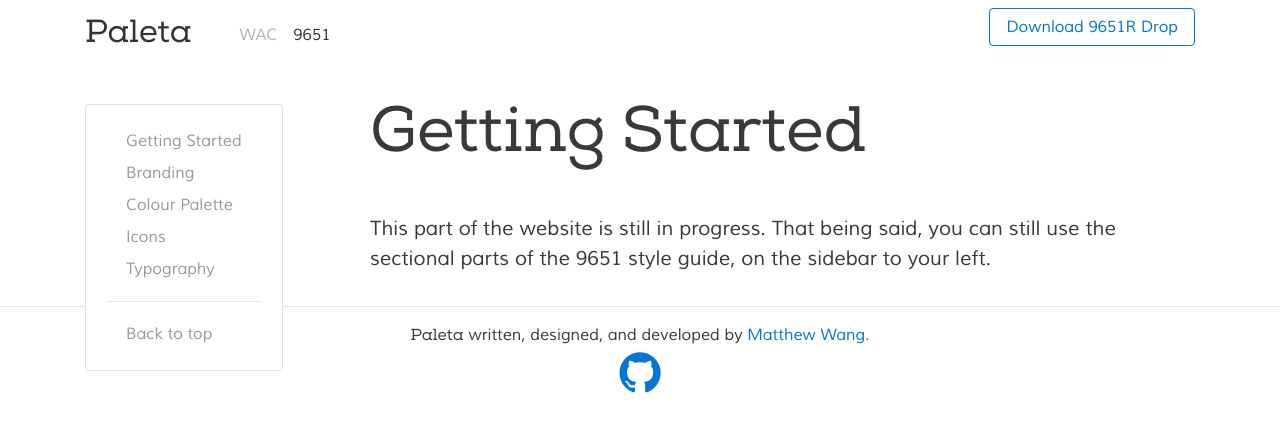
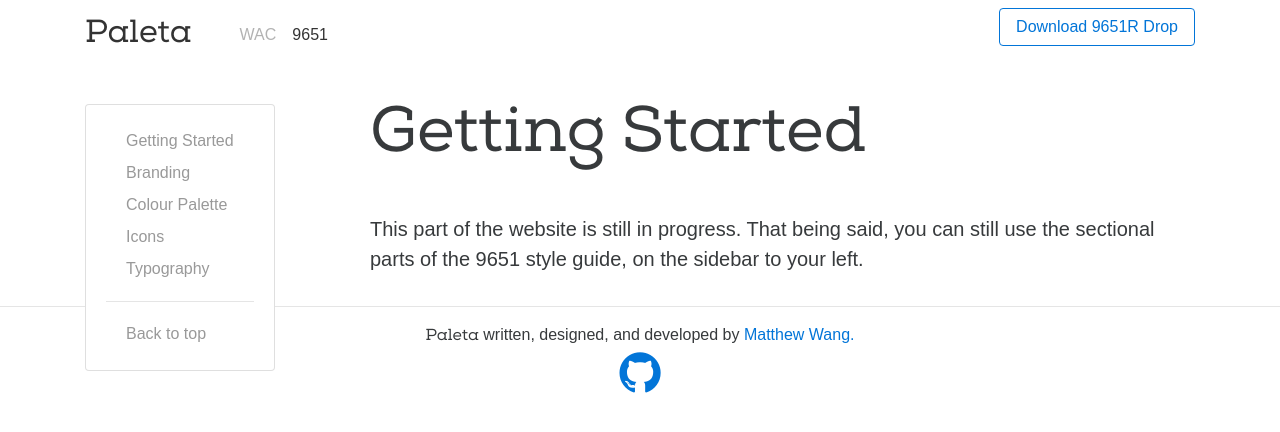
Before and after one commit to malsf21/paleta, a Jekyll site: the page built from _9651r/overview.html, in a window 1280 px wide. Shown: the top 432 px of the page. Built offline with Jekyll 4.4.1, drawn with Linux system fonts in a browser that asks for light colours.

Commit message:
fixes how fonts are defined in css

```diff
--- a/css/style.scss
+++ b/css/style.scss
@@ -8,9 +8,31 @@
 
 // Fonts!
 
-@font-face{
-	font-family: 'Muli';
-	src:url({{site.baseurl}}/fonts/muli/Muli-Regular.ttf);
+@font-face {
+  font-family: 'Muli';
+  font-style: normal;
+	font-weight: 400;
+  src: local('Muli Regular'), local('Muli-Regular'), url({{site.baseurl}}/fonts/muli/Muli-Regular.ttf) format('ttf');
+}
+
+@font-face {
+  font-family: 'Muli';
+  font-style: italic;
+	font-weight: 400;
+  src: local('Muli Italic'), local('Muli-Italic'),  url({{site.baseurl}}/fonts/muli/Muli-Italic.ttf) format('ttf');
+}
+
+@font-face {
+  font-family: 'Muli';
+  font-weight: 700;
+  src: local('Muli Bold'), local('Muli-Bold'), url({{site.baseurl}}/fonts/muli/Muli-Bold.ttf) format('ttf');
+}
+
+@font-face {
+  font-family: 'Muli';
+	font-style: italic;
+  font-weight: 700;
+  src: local('Muli Bold'), local('Muli-BoldItalic'), url({{site.baseurl}}/fonts/muli/Muli-Bold.ttf) format('ttf');
 }
 
 @font-face{
```
Also changed, not shown: fonts/muli/Muli-Bold.ttf (added), fonts/muli/Muli-BoldItalic.ttf (added), fonts/muli/Muli-Light.ttf (deleted), fonts/muli/Muli-LightItalic.ttf (deleted).
